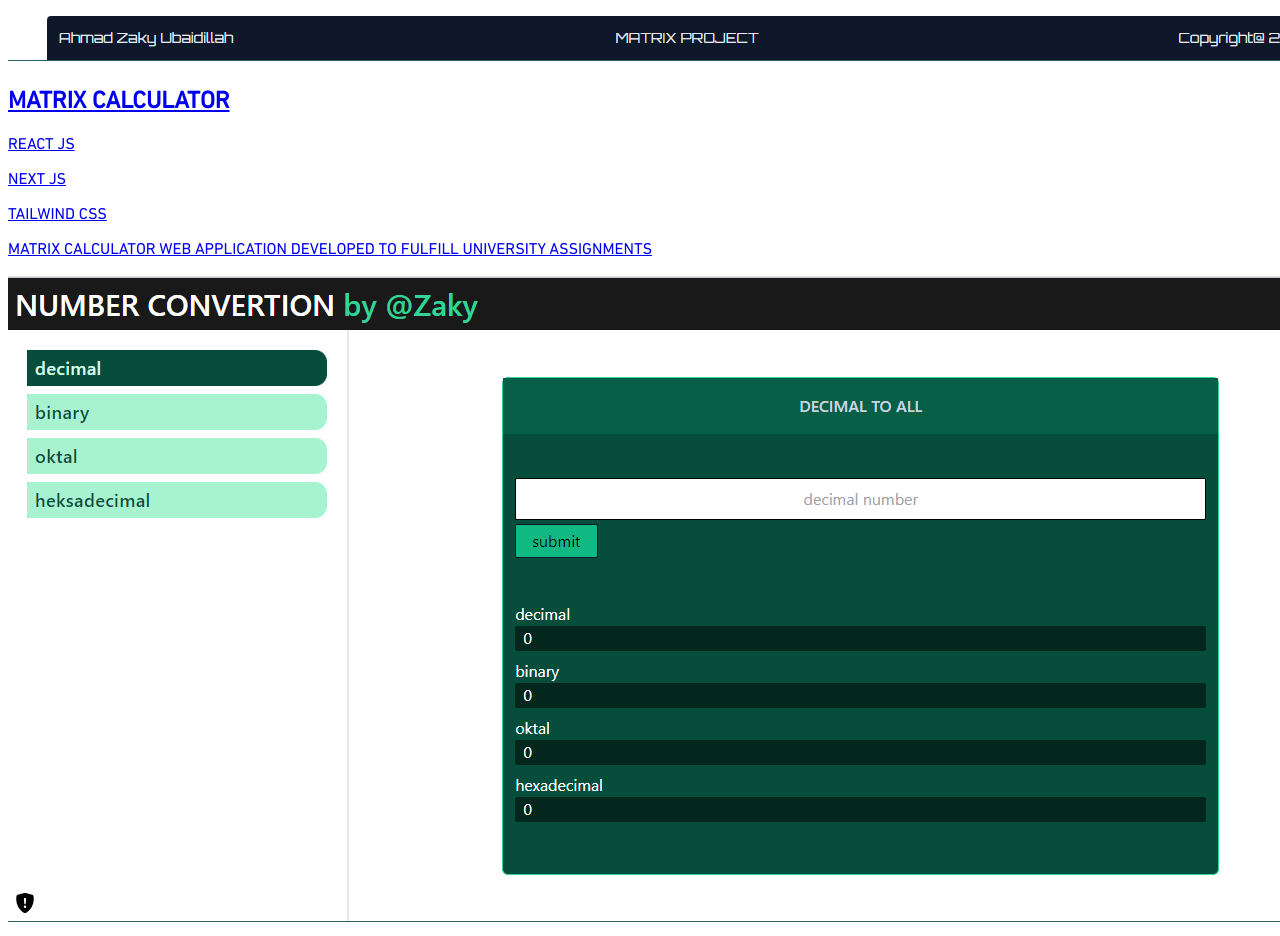
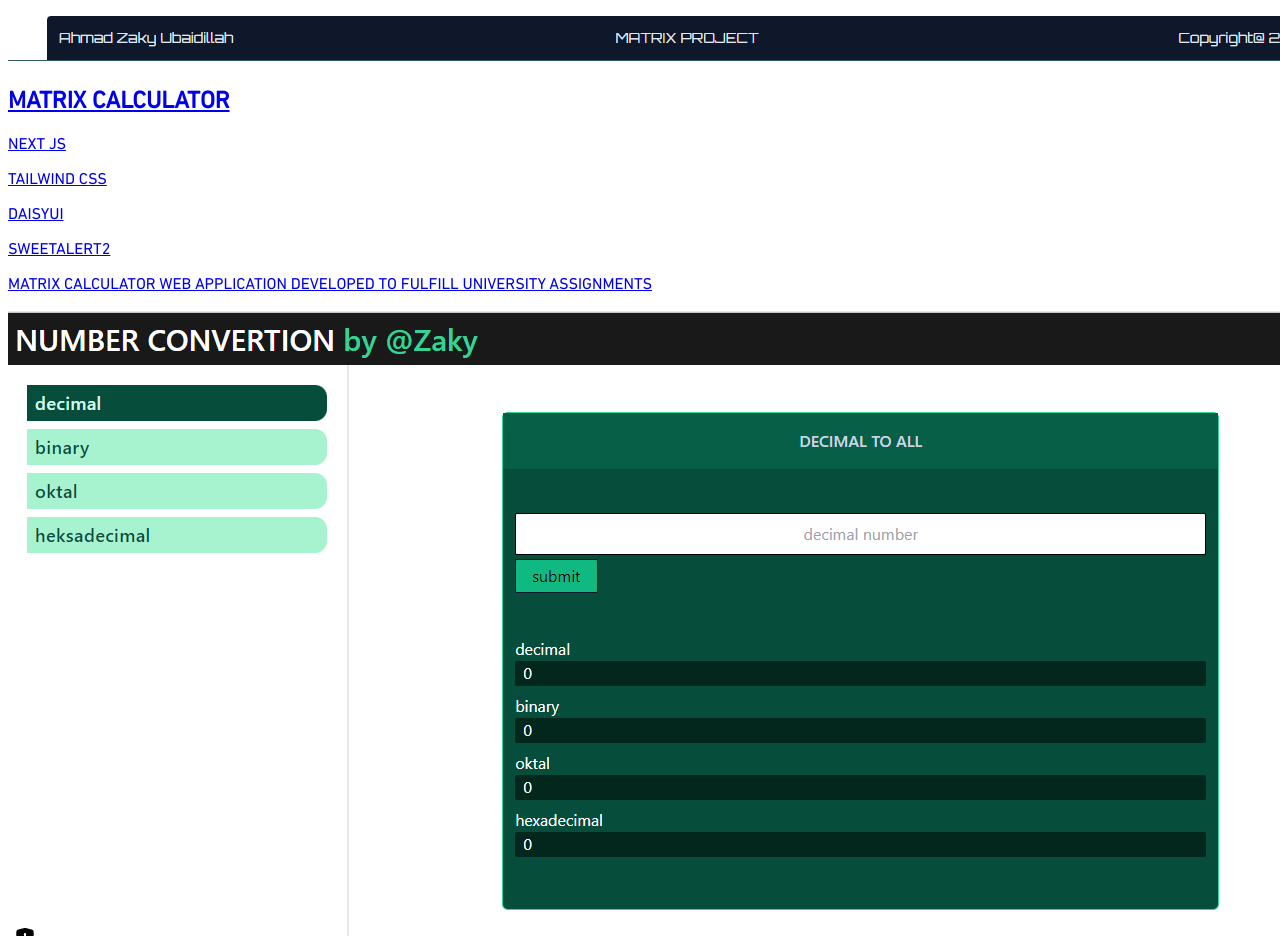
Before and after one commit to CodeWithZaky/my-personal-website-1, a Next.js app: page / in a window 1280 px wide. Shown: the part 2400-3336 px from the top of the page. Built offline with nearby package versions, Linux system fonts and the light colour scheme.

Commit message:
update new stack

```diff
--- a/src/components/pages/projects/TubmnailProject.tsx
+++ b/src/components/pages/projects/TubmnailProject.tsx
@@ -54,7 +54,7 @@ const matrixCalc = (
     linkHref="https://matrix-calc.vercel.app"
     srcTumb={matrixcalc}
     title="MATRIX CALCULATOR"
-    stackTumb={["REACT JS", "NEXT JS", "TAILWIND CSS"]}
+    stackTumb={["NEXT JS", "TAILWIND CSS", "DAISYUI", "SWEETALERT2"]}
     textTumb="MATRIX CALCULATOR WEB APPLICATION DEVELOPED TO FULFILL UNIVERSITY ASSIGNMENTS"
   />
 );
```
